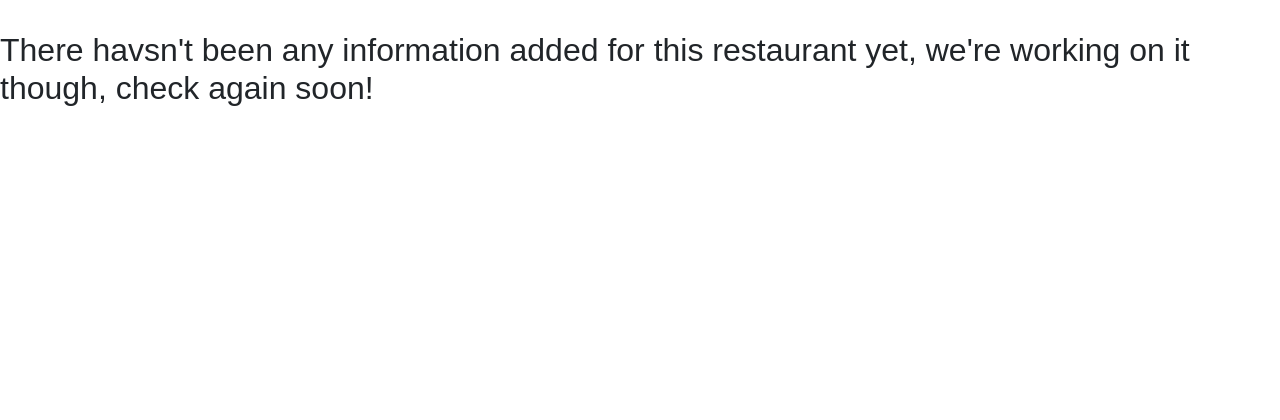
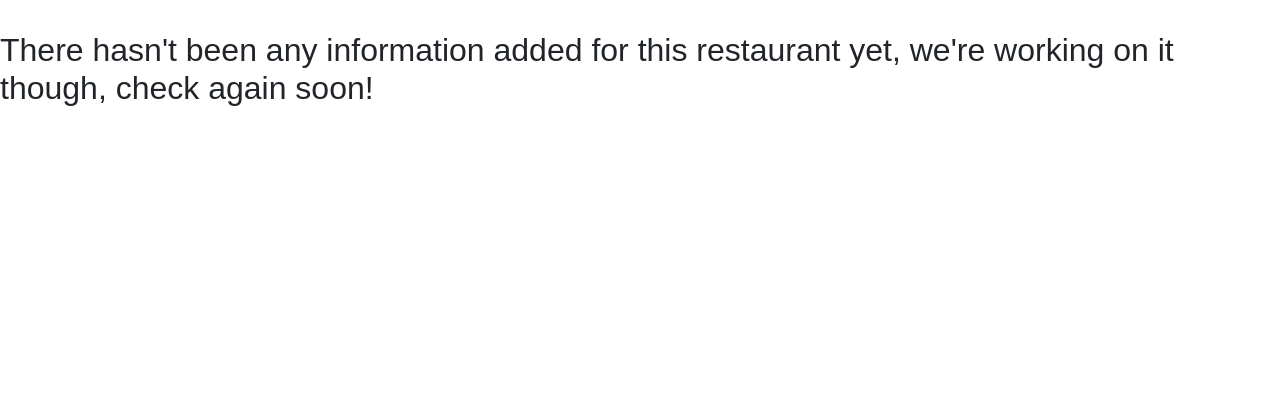
Before and after one commit to corkyw10/as_served_on_screen, a Symfony app: template templates/restaurantinfo.html.twig in a window 1280 px wide. Shown: the part 185-605 px from the top of the page. Run offline with Twig, Linux system fonts and the light colour scheme; the template is opened without the code that fills it, so the values that code supplies are empty; some libraries are stand-ins or nearby versions; some web fonts are replaced.

Commit message:
Typo fixed

```diff
--- a/templates/restaurantinfo.html.twig
+++ b/templates/restaurantinfo.html.twig
@@ -31,7 +31,7 @@
         {% endfor %}
     {% else %}
 
-            <h2>There havsn't been any information added for this restaurant yet, we're working on it though, check again soon!</h2>
+            <h2>There hasn't been any information added for this restaurant yet, we're working on it though, check again soon!</h2>
 
     {% endif %}
 {% endblock %}
```
